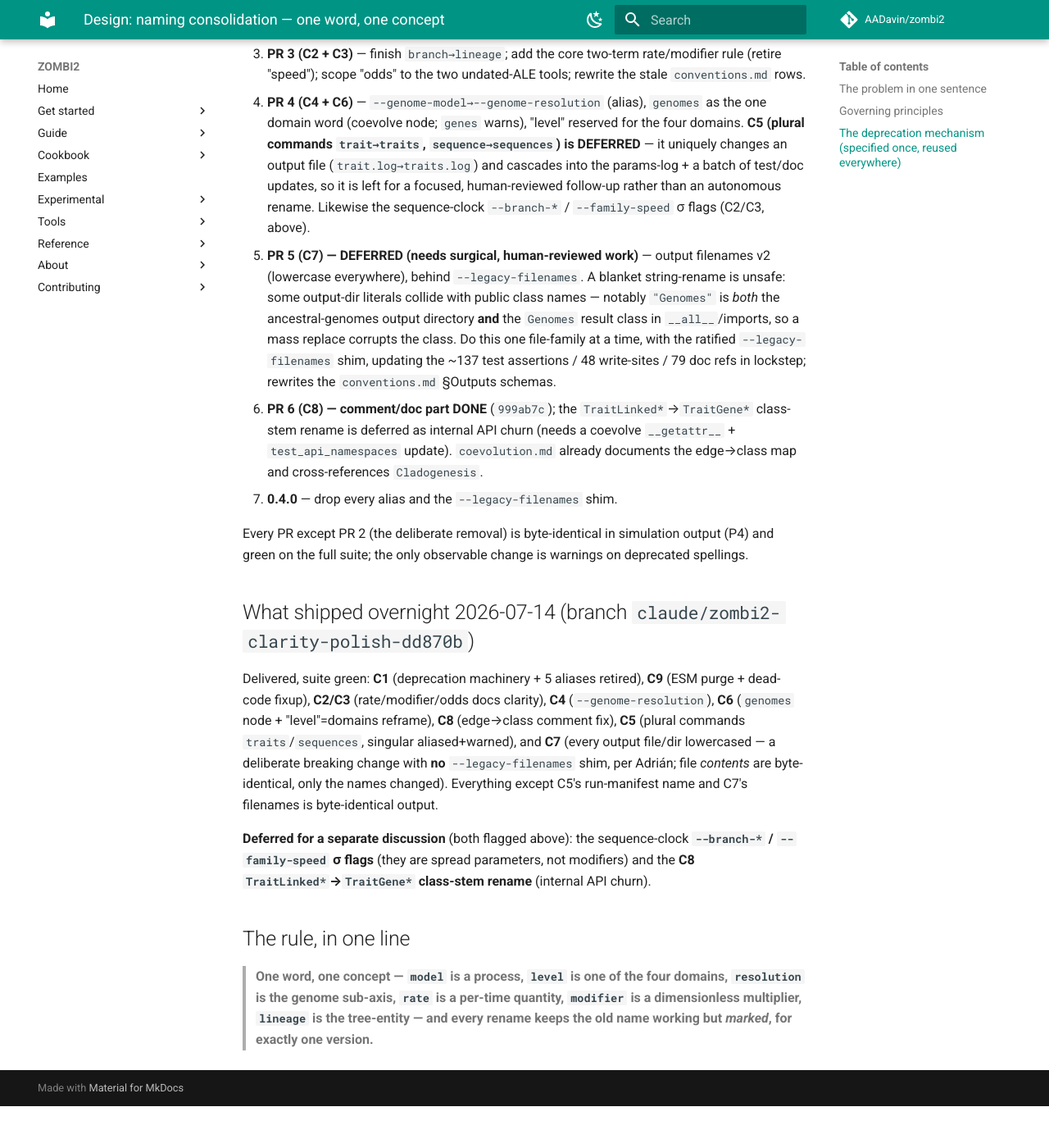
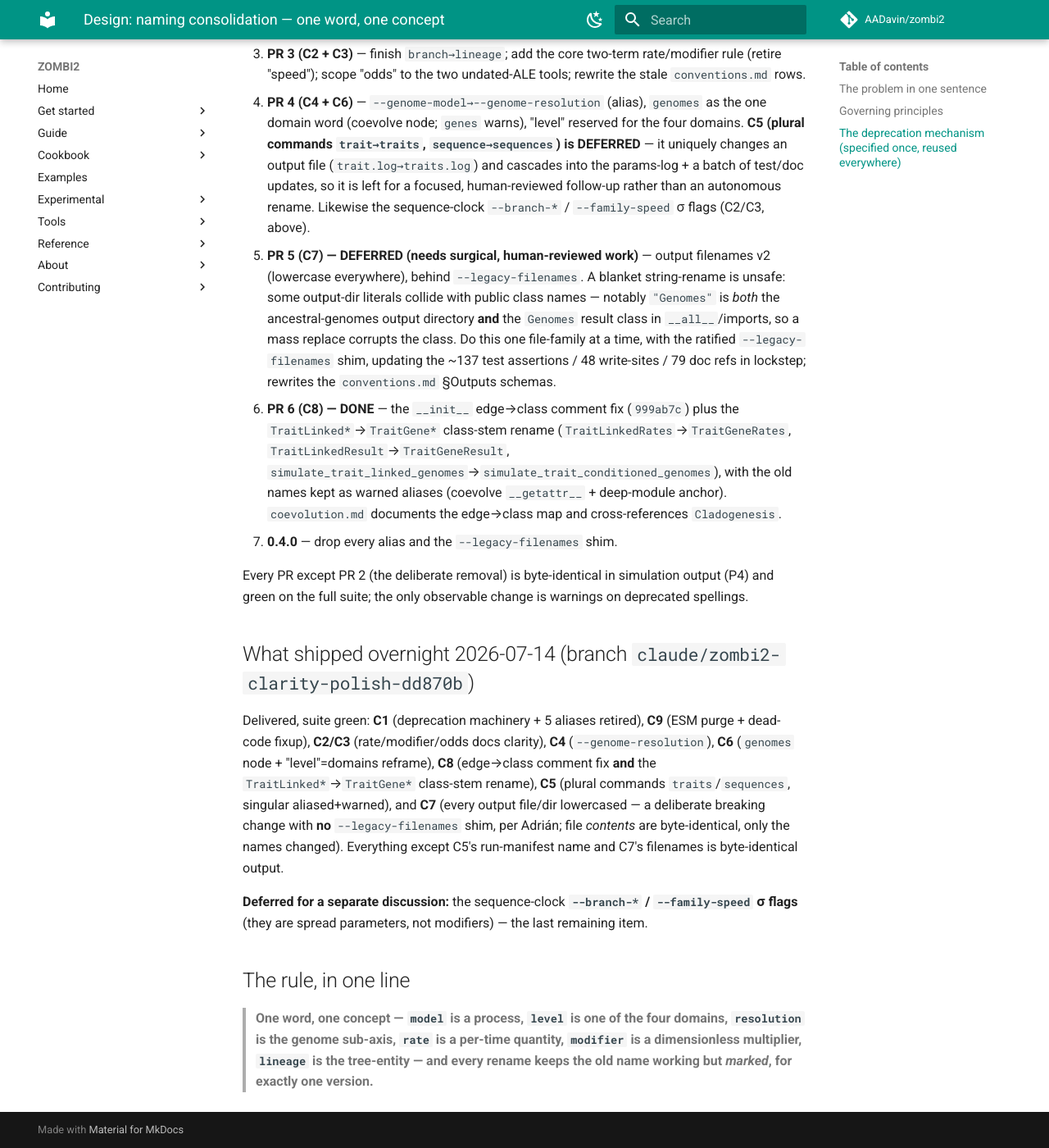
Before and after one commit to AADavin/zombi2, an MkDocs documentation site: the page built from docs/design/naming-consolidation.md, in a window 1280 px wide and 1400 px high, scrolled down 11034 px. Shown: the whole window at 82% size. Built offline with MkDocs 1.6.1 and Material for MkDocs 9.7.7, drawn with Linux system fonts in a browser that asks for light colours; comment, search, counter and statistics services are not loaded; before the commit the page ends 12383 px from its top, so only the background shows below that.

Commit message:
naming: unify the traits:genomes edge on the TraitGene* stem (C8)
The directed traits:genomes edge was split across two naming stems — config
TraitGeneCoupling (+ the joint TraitGeneFeedback) said "TraitGene", but the
engine/result/function said "TraitLinked". Renamed to one stem:

  TraitLinkedRates            -> TraitGeneRates
  TraitLinkedResult           -> TraitGeneResult
  simulate_trait_linked_genomes -> simulate_trait_conditioned_genomes

(the function name matches the CLI's own "trait-conditioned gene families"
phrasing and stays distinct from the joint's simulate_trait_gene_feedback).

Old names kept working via the deprecation machinery: a coevolve __getattr__ +
the top-level map warn and resolve; the deep module
(zombi2.coevolve.trait_coupling.TraitLinkedRates) stays a silent anchor. Left
CladogeneticGenome ("Genome") and the Gene*/Genome mix alone — that's the
level-vs-unit distinction (C6), not sloppiness.

Byte-identical; suite green; mkdocs --strict passes; +1 back-compat test.

Co-Authored-By: Claude Opus 4.8 <noreply@anthropic.com>

```diff
--- a/docs/design/naming-consolidation.md
+++ b/docs/design/naming-consolidation.md
@@ -398,9 +398,11 @@ The four open forks, resolved 2026-07-14:
    corrupts the class. Do this one file-family at a time, with the ratified `--legacy-filenames` shim,
    updating the ~137 test assertions / 48 write-sites / 79 doc refs in lockstep; rewrites the
    `conventions.md` §Outputs schemas.
-6. **PR 6 (C8) — comment/doc part DONE** (`999ab7c`); the `TraitLinked*`→`TraitGene*` class-stem
-   rename is deferred as internal API churn (needs a coevolve `__getattr__` + `test_api_namespaces`
-   update). `coevolution.md` already documents the edge→class map and cross-references `Cladogenesis`.
+6. **PR 6 (C8) — DONE** — the `__init__` edge→class comment fix (`999ab7c`) plus the
+   `TraitLinked*`→`TraitGene*` class-stem rename (`TraitLinkedRates`→`TraitGeneRates`,
+   `TraitLinkedResult`→`TraitGeneResult`, `simulate_trait_linked_genomes`→`simulate_trait_conditioned_genomes`),
+   with the old names kept as warned aliases (coevolve `__getattr__` + deep-module anchor).
+   `coevolution.md` documents the edge→class map and cross-references `Cladogenesis`.
 7. **0.4.0** — drop every alias and the `--legacy-filenames` shim.
 
 Every PR except PR 2 (the deliberate removal) is byte-identical in simulation output (P4) and green
@@ -410,15 +412,14 @@ on the full suite; the only observable change is warnings on deprecated spelling
 
 Delivered, suite green: **C1** (deprecation machinery + 5 aliases retired), **C9** (ESM purge +
 dead-code fixup), **C2/C3** (rate/modifier/odds docs clarity), **C4** (`--genome-resolution`), **C6**
-(`genomes` node + "level"=domains reframe), **C8** (edge→class comment fix), **C5** (plural commands
-`traits`/`sequences`, singular aliased+warned), and **C7** (every output file/dir lowercased — a
-deliberate breaking change with **no** `--legacy-filenames` shim, per Adrián; file *contents* are
-byte-identical, only the names changed). Everything except C5's run-manifest name and C7's filenames
-is byte-identical output.
+(`genomes` node + "level"=domains reframe), **C8** (edge→class comment fix **and** the
+`TraitLinked*`→`TraitGene*` class-stem rename), **C5** (plural commands `traits`/`sequences`, singular
+aliased+warned), and **C7** (every output file/dir lowercased — a deliberate breaking change with
+**no** `--legacy-filenames` shim, per Adrián; file *contents* are byte-identical, only the names
+changed). Everything except C5's run-manifest name and C7's filenames is byte-identical output.
 
-**Deferred for a separate discussion** (both flagged above): the sequence-clock **`--branch-*` /
-`--family-speed` σ flags** (they are spread parameters, not modifiers) and the **C8
-`TraitLinked*`→`TraitGene*` class-stem rename** (internal API churn).
+**Deferred for a separate discussion:** the sequence-clock **`--branch-*` / `--family-speed` σ
+flags** (they are spread parameters, not modifiers) — the last remaining item.
 
 ## The rule, in one line
 
```
Also changed, not shown: CHANGELOG.md (+5 -0 lines), docs/guide/coevolution.md (+10 -10 lines), docs/reference/api.md (+3 -3 lines), zombi2/__init__.py (+8 -4 lines), 7 other files.
